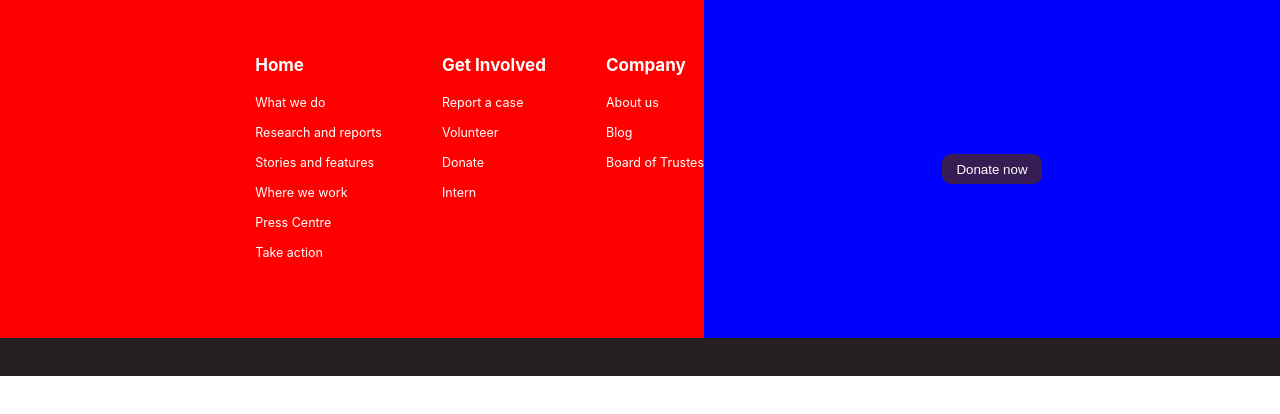
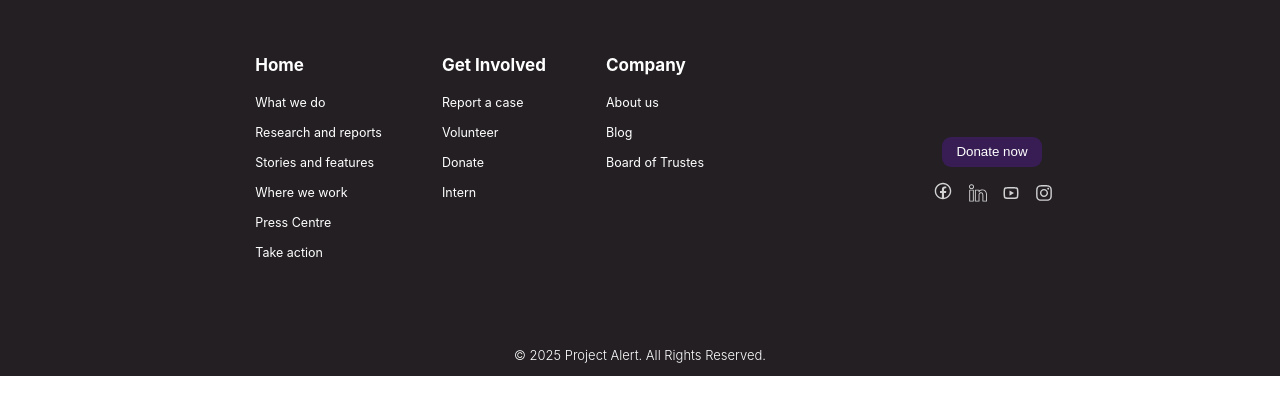
Before and after one commit to DevIsmail-coder/Project-Alert, a React (Vite) app: page / in a window 1280 px wide. Shown: the top 414 px of the page. Built offline with nearby package versions, Linux system fonts and the light colour scheme.

Commit message:
i did some changes in the filter folder

```diff
--- a/src/pages/Filter/Filter.css
+++ b/src/pages/Filter/Filter.css
@@ -9,7 +9,7 @@
     width: 100%;
     height: 90%;
     display: flex;
-    background-color: green;
+    /* background-color: green; */
 }
 .Filtercontainer1{
     width: 55%;
@@ -18,7 +18,7 @@
     /* align-items: center; */
     justify-content: flex-end;
     gap: 60px;
-    background-color: red;
+    /* background-color: red; */
 }
 .Filtermainwrap{
     display: flex;
@@ -41,17 +41,57 @@
 .Filtercontainer2{
     width: 45%;
     display: flex;
+    flex-direction: column;
+    gap: 15px;
     align-items: center;
     justify-content: center;
-    background-color: blue;
+    /* background-color: blue; */
 }
-
 
 .filterbutton{
     width: 100px;
     height: 30px;
     border: none;
     border-radius: 9px;
+    display: flex;
+    align-items: center;
+    justify-content: center;
     color: #FFFFFF;
     background-color: #371D53;
 }
+.filterbutton:hover{
+  width: 120px;
+  height: 40px;
+  background-color: #6f32b1e7;
+}
+.filtericonspan{
+    /* width: 80px; */
+    /* background-color: green; */
+    height: 20px;
+    display: flex;
+    justify-content: center;
+    gap: 15px;
+    align-items: flex-end;
+}
+
+.filtericons{
+    font-size: 22px;
+    color: #D3D2D3;
+}
+
+.filtericons1{
+    font-size: 18px;
+    color: #D3D2D3;
+}
+
+.filterptag{
+    width: 100%;
+    display: flex;
+    height: 33px;
+    font-size: 13px;
+    font-weight: 300;
+    color: #FFFFFF;
+    /* background-color: yellow; */
+    justify-content: center;
+    align-items: center;
+}
--- a/src/pages/Filter/Filter.jsx
+++ b/src/pages/Filter/Filter.jsx
@@ -1,5 +1,9 @@
 import React from 'react'
 import './Filter.css'
+import { LiaFacebook } from "react-icons/lia";
+import { SlSocialLinkedin } from "react-icons/sl";
+import { RiYoutubeLine } from "react-icons/ri";
+import { FaInstagram } from "react-icons/fa";
 
 const Filter = () => {
     return (
@@ -37,12 +41,15 @@ const Filter = () => {
                 </article>
                 <article className='Filtercontainer2'>
                     <button className='filterbutton'>Donate now</button>
-        <span>
-
+                    <span className='filtericonspan'>
+                        <LiaFacebook className='filtericons' />
+                        <SlSocialLinkedin  className='filtericons1'/>
+                        <RiYoutubeLine className='filtericons1'/>
+                        <FaInstagram  className='filtericons1'/>
                     </span>
                 </article>
             </div>
-    <p></p>
+            <p className='filterptag'>© 2025 Project Alert. All Rights Reserved.</p>
         </div>
     )
 }
```
Lines whose indentation alone changed are shown as unchanged.
